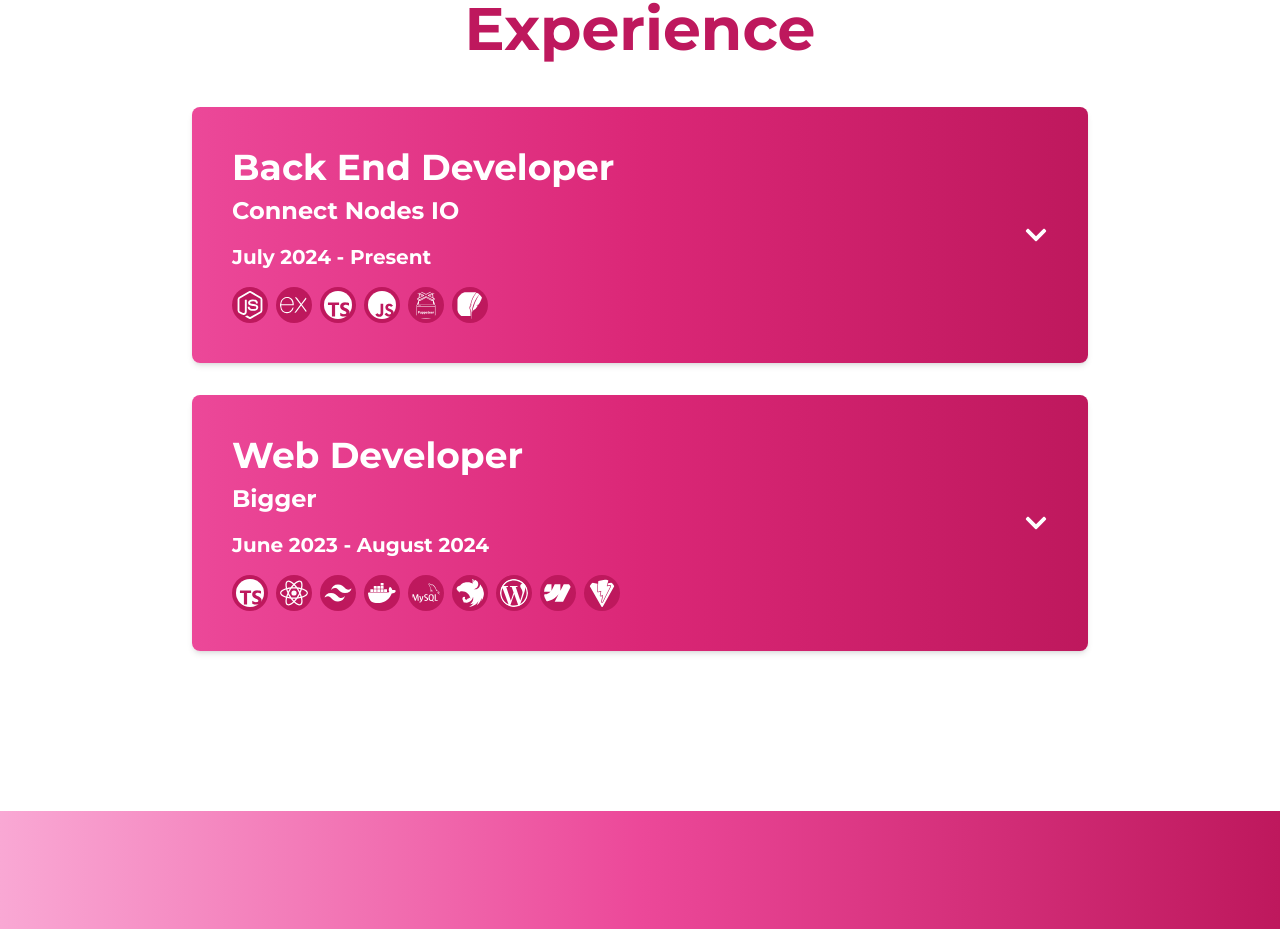
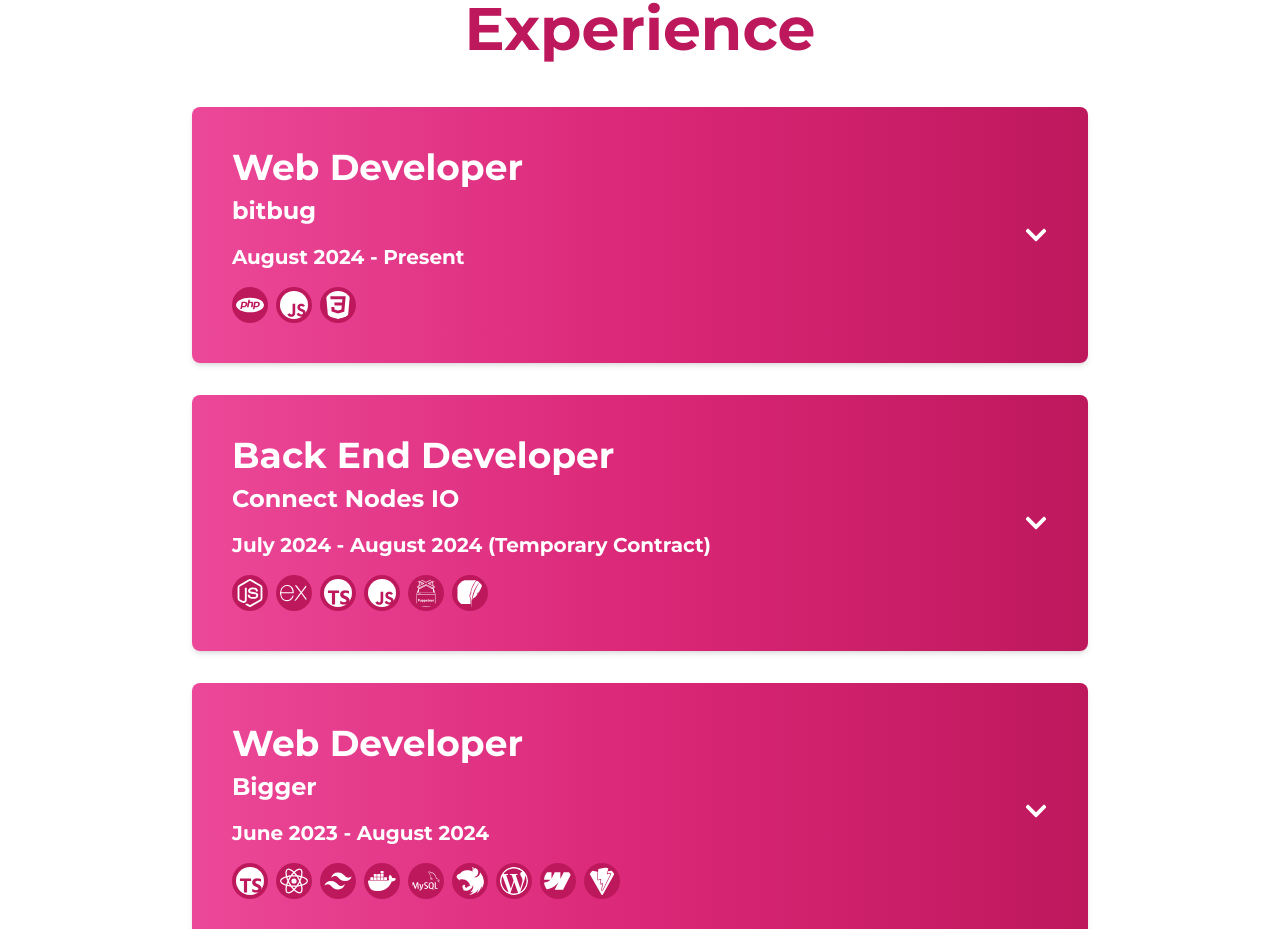
Before and after one commit to aronmilenait/portfolio, a Next.js app in the folder portfolio/: page / in a window 1280 px wide. Shown: the part 941-1870 px from the top of the page. Built offline with nearby package versions, Linux system fonts and the light colour scheme.

Commit message:
Update work experience

```diff
--- a/portfolio/src/components/Experience.tsx
+++ b/portfolio/src/components/Experience.tsx
@@ -18,6 +18,8 @@ import {
   SiExpress,
   SiVite,
   SiSqlite,
+  SiPhp,
+  SiCss3,
 } from "react-icons/si";
 
 export const Experience = () => {
@@ -28,6 +30,7 @@ export const Experience = () => {
   };
 
   const icons: { [key: string]: IconType[] } = {
+    bitbug: [SiPhp, SiJavascript, SiCss3],
     "Connect Nodes IO": [
       SiNodedotjs,
       SiExpress,
--- a/portfolio/src/data/experienceData.ts
+++ b/portfolio/src/data/experienceData.ts
@@ -8,10 +8,17 @@ export interface Experience {
 
 export const workExperience: Experience[] = [
   {
+    company: "bitbug",
+    location: "Miami, USA",
+    role: "Web Developer",
+    timeframe: "August 2024 - Present",
+    responsibilities: ["Development of web applications using PHP, JavaScript, and CSS."],
+  },
+  {
     company: "Connect Nodes IO",
     location: "Miami, USA",
     role: "Back End Developer",
-    timeframe: "July 2024 - Present",
+    timeframe: "July 2024 - August 2024 (Temporary Contract)",
     responsibilities: [
       "Development of back-end services using Express.js and SQLite with JavaScript and TypeScript.",
       "Efficient web scraping implementation with Puppeteer, improving the quality and speed of collected data.",
```
